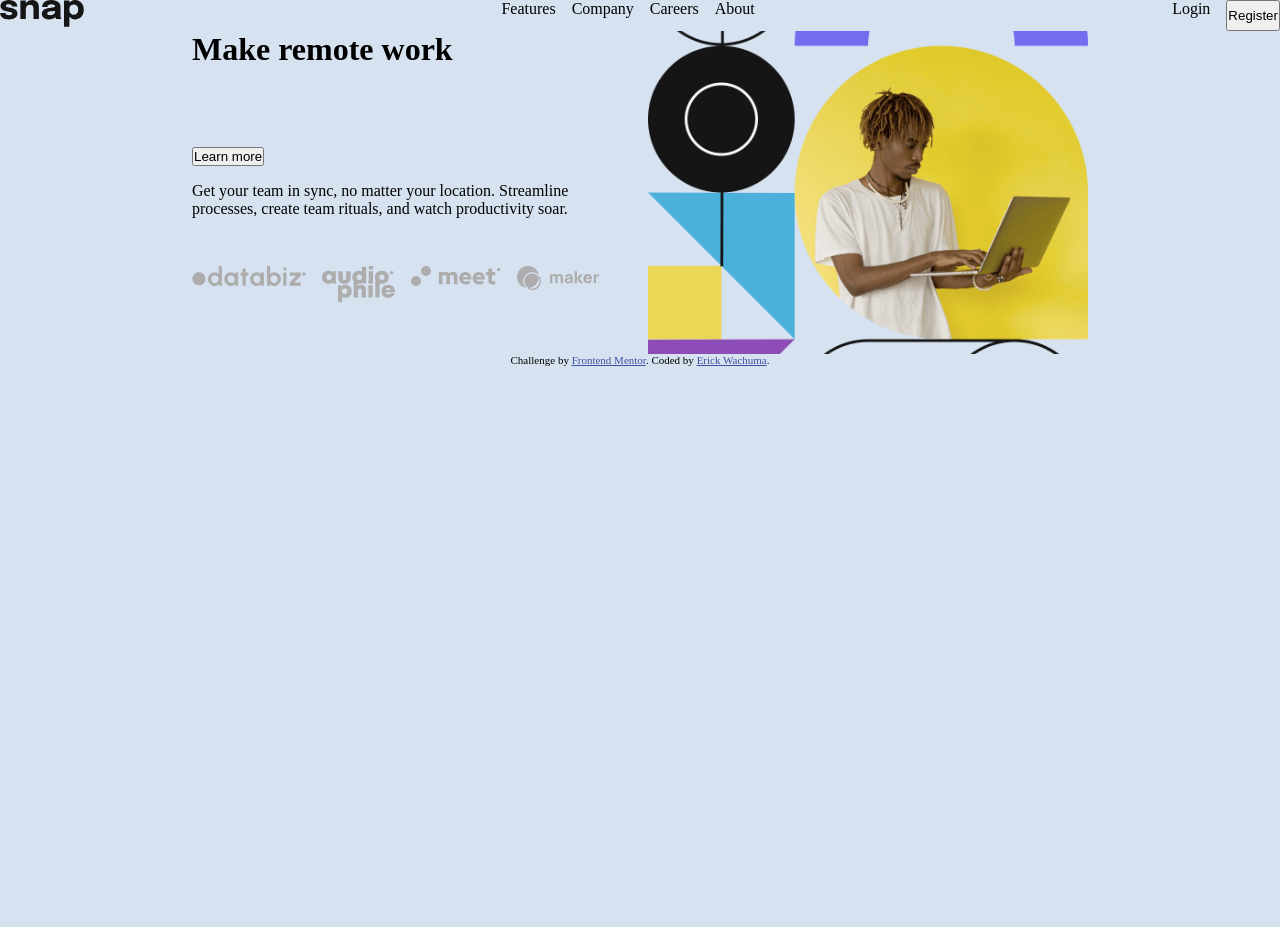
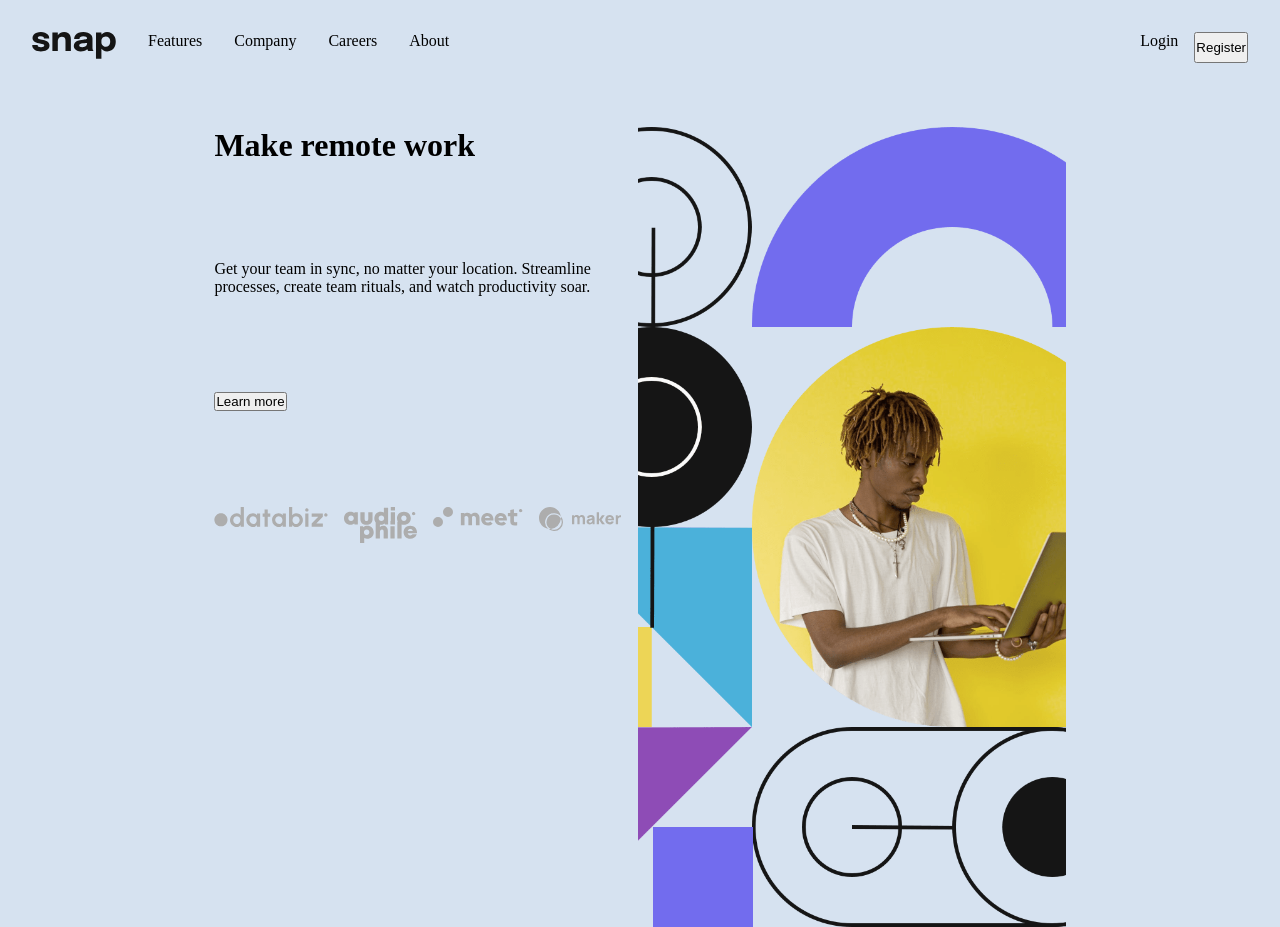
Before and after one commit to Erick384/Intro-section-with-dropdown-navigation, a plain HTML site: page index.html in a window 1280 px wide. Shown: the top 927 px of the page. Before the commit the page ends 800 px from the top, so only its background shows below. Drawn offline with Linux system fonts and the light colour scheme.

Commit message:
Intro-section-with-dropdown-navigation

```diff
--- a/index.html
+++ b/index.html
@@ -26,6 +26,7 @@
   </head>
   <body>
     <div class="nav">
+      <div class="nav1">
         <div class="logo">
           <svg width="84" height="27" xmlns="http://www.w3.org/2000/svg">
             <path
@@ -42,20 +43,21 @@
             <li><a href="#">About</a></li>
           </ul>
         </div>
+      </div>
       <div class="login">
         <li><a href="#">Login</a></li>
         <button>Register</button>
       </div>
     </div>
     <div class="container">
+      <div class="left">
         <div class="part1">
           <h1>Make remote work</h1>
         </div>
-      <div class="image"></div>
         <div class="part2">
           <p>
-          Get your team in sync, no matter your location. Streamline processes,
-          create team rituals, and watch productivity soar.
+            Get your team in sync, no matter your location. Streamline
+            processes, create team rituals, and watch productivity soar.
           </p>
         </div>
         <div class="part3">
@@ -97,6 +99,9 @@
           </div>
         </div>
       </div>
+
+      <div class="image"></div>
+    </div>
     <div class="attribution">
       Challenge by
       <a href="https://www.frontendmentor.io?ref=challenge" target="_blank"
--- a/style.css
+++ b/style.css
@@ -4,17 +4,23 @@
   box-sizing: border-box;
 }
 body {
-  display: grid;
-  grid-template-rows: auto auto;
+  display: flex;
+  flex-direction: column;
+  gap: 4rem;
   background-color: hsl(212, 45%, 89%);
+  padding: 2rem;
 }
 .nav {
   display: flex;
   justify-content: space-between;
 }
+.nav1{
+    display: flex;
+    gap: 2rem;
+}
 .menu ul {
   display: flex;
-  gap: 1rem;
+  gap: 2rem;
 }
 .menu ul li {
   list-style-type: none;
@@ -36,16 +42,19 @@ body {
   color: black;
 }
 .container {
-  display: grid;
+  display: flex;
+  /* align-items: center; */
+  height: 100vh;
   gap: 1rem;
-  grid-template-columns: 1fr 1fr;
-  grid-template-rows: minmax(100px, auto);
   width: 70%;
   margin-left: 15%;
 }
+.left {
+  display: flex;
+  flex-direction: column;
+  gap: 6rem;
+}
 .image {
-  grid-column: 2;
-  grid-row: 1/10;
   background-image: url(./images/image-hero-desktop.png);
   background-position: center;
   background-repeat: no-repeat;
@@ -60,7 +69,6 @@ body {
   grid-row: 3/4;
 }
 .part4 {
-  grid-row: 6;
   display: flex;
   gap: 1rem;
 }
```
Lines whose indentation alone changed are shown as unchanged.
